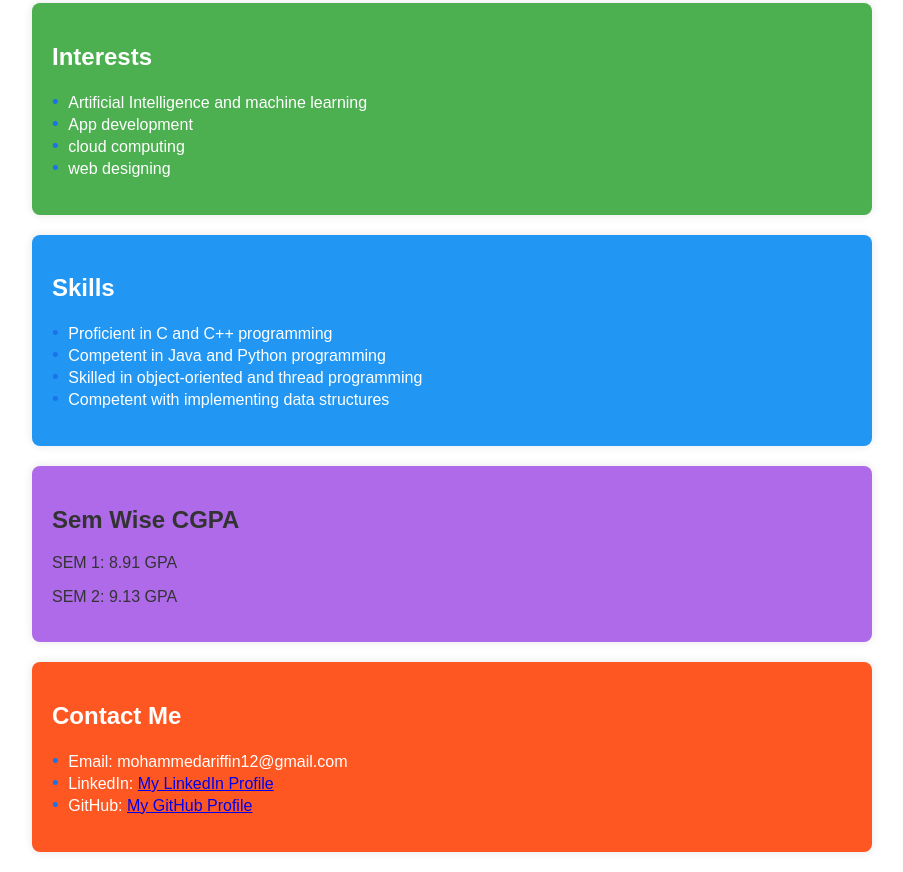
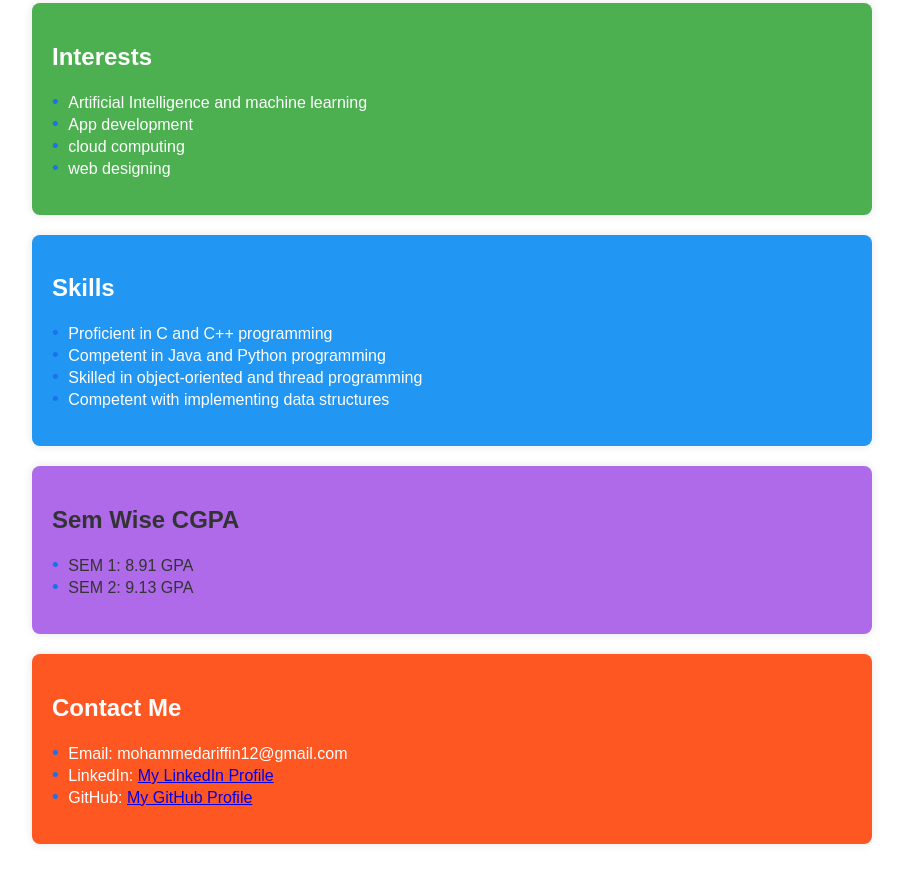
Before and after one commit to MohammedAriffin/MohammedAriffin.github.io, a plain HTML site: page index.html in a window 1280 px wide. Shown: the part 409-1281 px from the top of the page, without its empty margins (188-1091 px from the left). Drawn offline with Linux system fonts and the light colour scheme.

Commit message:
Update index.html

```diff
--- a/index.html
+++ b/index.html
@@ -38,8 +38,10 @@
     </section>
     <section>
         <h2>Sem Wise CGPA</h2>
-        <p>SEM 1: 8.91 GPA</p>
-        <p>SEM 2: 9.13 GPA</p>
+        <ul class="contact-list">
+            <li>SEM 1: 8.91 GPA</li>
+            <li>SEM 2: 9.13 GPA</li>
+        </ul>
     </section>
     <section class="contacts">
         <h2>Contact Me</h2>
```
